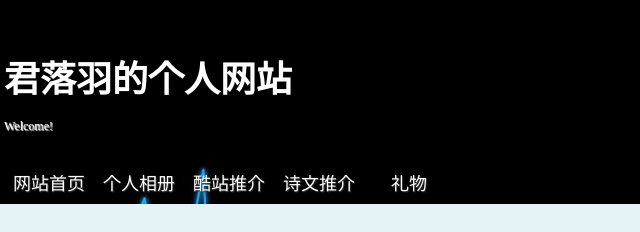
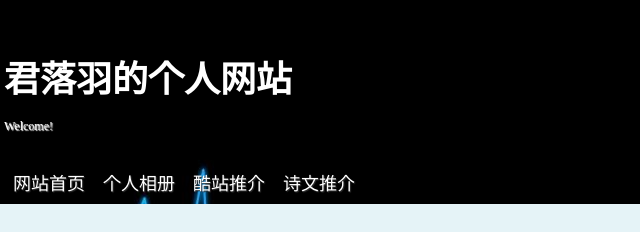
Before and after one commit to junluoyu/junluoyu.github.io, a plain HTML site: page index.html in a window 1280 px wide. Shown: the top 232 px of the page, 186-826 px from the left. Drawn offline with Linux system fonts and the light colour scheme.

Commit message:
Update index.html

```diff
--- a/index.html
+++ b/index.html
@@ -31,7 +31,6 @@ body {
         <li><a href="photo.html">个人相册</a></li>
         <li><a href="recommend.html">酷站推介</a></li>
         <li><a href="poem.html">诗文推介</a></li>
-        <li><a href="gift/gift.html">礼物</a></li>
   </ul>
 </div>
 <div class="bloglist"></div>
```
